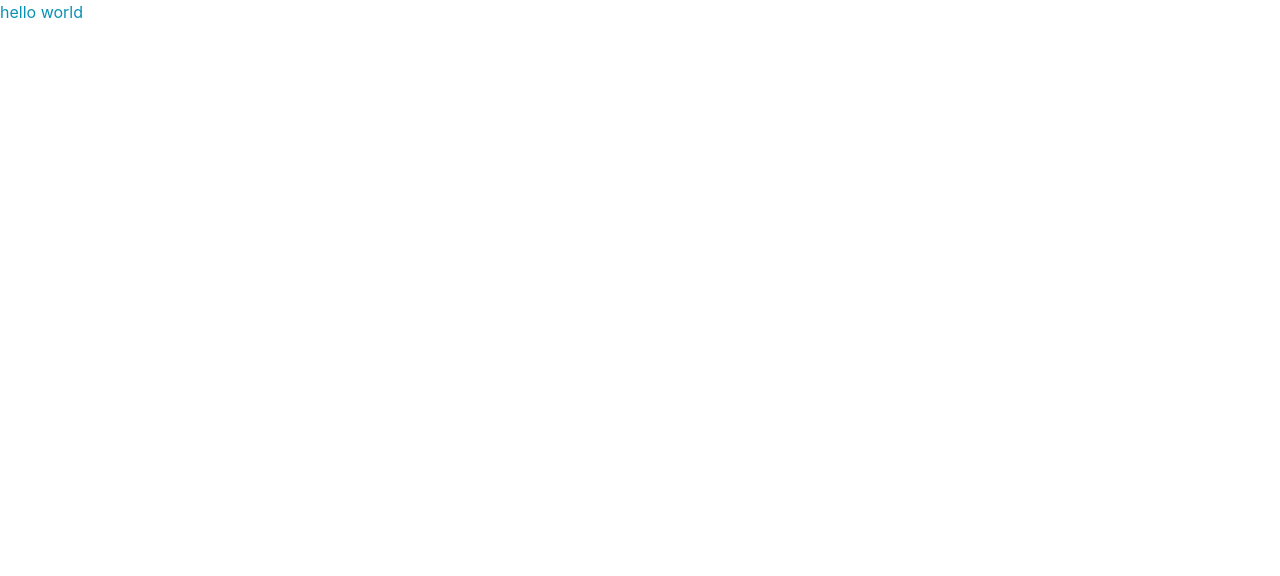
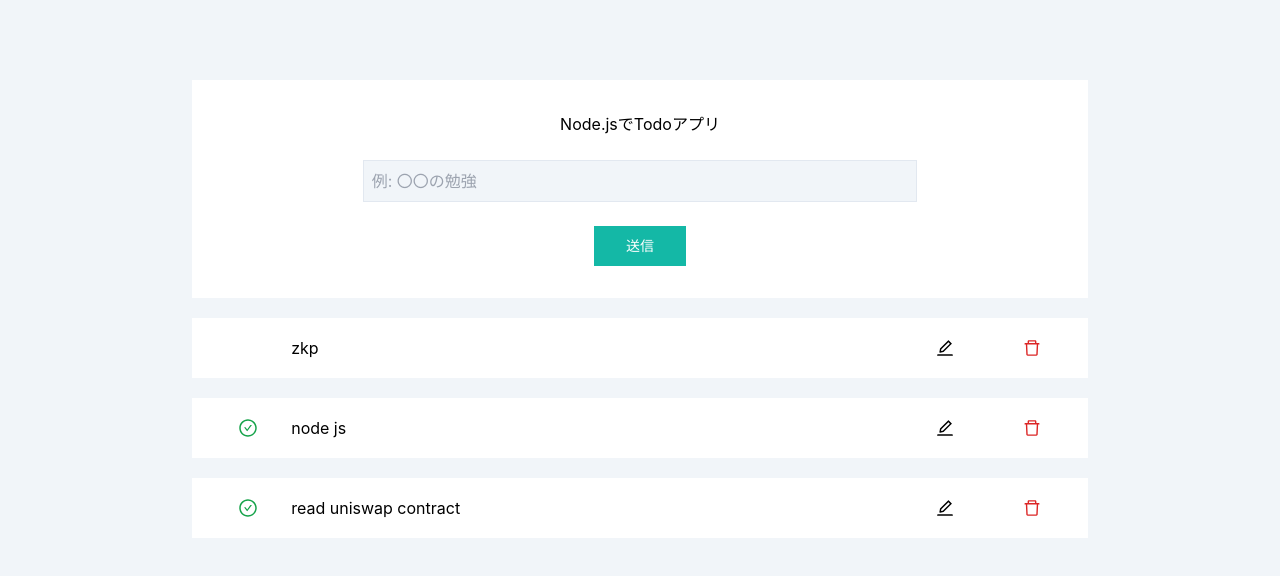
Before and after one commit to hakua-13/nodejs-mongodb-todoapp, a React (Create React App) app in the folder todoapp-with-nodejs-mongodb/frontend/: page / in a window 1280 px wide. Shown: the top 576 px of the page. Built offline with nearby package versions, Linux system fonts and the light colour scheme.

Commit message:
frontend ui部分

```diff
--- a/todoapp-with-nodejs-mongodb/frontend/package.json
+++ b/todoapp-with-nodejs-mongodb/frontend/package.json
@@ -10,8 +10,10 @@
     "@types/node": "^16.18.36",
     "@types/react": "^18.2.14",
     "@types/react-dom": "^18.2.6",
+    "axios": "^1.4.0",
     "react": "^18.2.0",
     "react-dom": "^18.2.0",
+    "react-icons": "^4.10.1",
     "react-scripts": "5.0.1",
     "typescript": "^4.9.5",
     "web-vitals": "^2.1.4"
--- a/todoapp-with-nodejs-mongodb/frontend/src/App.tsx
+++ b/todoapp-with-nodejs-mongodb/frontend/src/App.tsx
@@ -1,10 +1,49 @@
-import React from 'react';
+import React, { useEffect, useState } from 'react';
+
+import { TaskList } from './components/TaskList';
+import { Task } from './domain/Type';
+
+const sampleData = [
+  {
+  name: "zkp",
+  completed: false,
+  id: 1
+  },
+  {
+  name: "node js",
+  completed: true,
+  id: 2
+  },
+  {
+    name: "read uniswap contract",
+    completed: true,
+    id: 2
+    },
+]
 
 function App() {
+  const [ tasks, setTasks ] = useState<Task[]>(sampleData);
+  const [ newTask, setNewTask ] = useState<string>('');
+
+  const onChangeNewTask = (e:any) => {
+    setNewTask(e.target.value);
+  }
+
+  const createNewTask =(e:any) => {
+    setNewTask('');
+  }
+
   return (
-    <div className="App">
-      <h1 className="text-cyan-600">hello world</h1>
-    </div>
+      <div className="">
+        <form className="max-w-4xl mx-auto mt-20 p-8 bg-white">
+          <h1 className="text-center text-lgr">Node.jsでTodoアプリ</h1>
+          <div className="grid grid-cols-1 gap-6 justify-items-center mt-6">
+            <input className="w-2/3 p-2 border border-slate-200 bg-slate-100 outline-none" placeholder="例: 〇〇の勉強" onChange={onChangeNewTask}/>
+            <button className="px-8 py-2.5 text-sm text-white bg-teal-500" onClick={createNewTask}>送信</button>
+          </div>
+        </form>
+        <TaskList tasks={tasks} setTasks={setTasks}/>
+      </div>
   );
 }
 
--- /dev/null
+++ b/todoapp-with-nodejs-mongodb/frontend/src/components/TaskList.tsx
@@ -0,0 +1,85 @@
+import { FC, useEffect, useState } from "react";
+import { AiOutlineDelete, AiOutlineEdit, AiOutlineCheckCircle, AiOutlineClose } from 'react-icons/ai';
+// import { IconName } from "react-icons/ai";
+
+import { Task } from '../domain/Type';
+
+type Props = {
+  tasks: Task[],
+  setTasks: React.Dispatch<React.SetStateAction<Task[]>>
+}
+
+export const TaskList:FC<Props> = ({tasks, setTasks}) => {
+  const [ showModal, setShowModal ] = useState(false);
+
+  useEffect(() => {
+    const getAllTask = async() => {
+      console.log('getAllTask')
+    }
+
+    getAllTask();
+  }, [])
+
+  const editTask = async() => {
+    setShowModal(true);
+  }
+
+  const deleteTask = async(id: number) => {
+
+  }
+
+  const Modal = () => {
+    const closeModal = () => {
+      setShowModal(false);
+    }
+
+    if(showModal){
+      return(
+        <div className="fixed top-0 left-0 w-full h-full bg-black/50 flex justify-center items-center" onClick={closeModal}>
+          <div className="h-1/2 grid grid-cols-1 gap-3 p-8 bg-white" onClick={(e) => e.stopPropagation()}>
+            <button  className="p-2" onClick={() => setShowModal(false)}>
+              <AiOutlineClose/>
+            </button>
+            <div>
+              <p>name</p>
+              <input className="px-2 py-1 border border-slate-500 outline-none"/>
+            </div>
+            <div>
+              <p>完了/未完了</p>
+              <input type="checkbox"/>
+            </div>
+            <button className="p-px bg-teal-500 text-white ">修正</button>
+          </div>
+        </div>
+      )
+    }else{
+      return null
+    }
+  }
+
+  return(
+    <div>
+      {tasks.length > 0? (
+        tasks.map(task => (
+          <div className="grid grid-cols-10 max-w-4xl mx-auto mt-5 p-3 items-center bg-white">
+            <div className="mx-auto p-p">
+              <AiOutlineCheckCircle className={`${!task.completed && "hidden"} text-xl text-green-600`}/>
+            </div>
+            <p className="col-span-7">{task.name}</p>
+            <button className="mx-auto p-2 hover:bg-slate-100" onClick={editTask}>
+              <AiOutlineEdit className="text-xl"/>
+            </button>
+            {/* <div id="overlay"></div> */}
+            <Modal/>
+
+            <button className="mx-auto p-2 hover:bg-slate-100">
+              <AiOutlineDelete className="text-red-600 text-xl" onClick={() => deleteTask(task.id)}/>
+            </button>
+          </div>
+        ))
+      ):(
+        <h1>タスクなし</h1>
+      )}
+    </div>
+  )
+}
--- /dev/null
+++ b/todoapp-with-nodejs-mongodb/frontend/src/domain/Type.tsx
@@ -0,0 +1,5 @@
+export type Task = {
+  id: number,
+  name: string,
+  completed: boolean,
+}
--- a/todoapp-with-nodejs-mongodb/frontend/src/index.css
+++ b/todoapp-with-nodejs-mongodb/frontend/src/index.css
@@ -9,9 +9,28 @@ body {
     sans-serif;
   -webkit-font-smoothing: antialiased;
   -moz-osx-font-smoothing: grayscale;
+
+  background-color: rgb(241 245 249);
 }
 
 code {
   font-family: source-code-pro, Menlo, Monaco, Consolas, 'Courier New',
     monospace;
 }
+
+
+#overlay{
+  /*　画面全体を覆う設定　*/
+    position:fixed;
+    top:0;
+    left:0;
+    width:100%;
+    height:100%;
+    background-color:rgba(0,0,0,0.5);
+
+    /*　画面の中央に要素を表示させる設定　*/
+    display: flex;
+    align-items: center;
+    justify-content: center;
+
+  }
```
Also changed, not shown: 1 other file (tests, documents, lock files or other folders).
